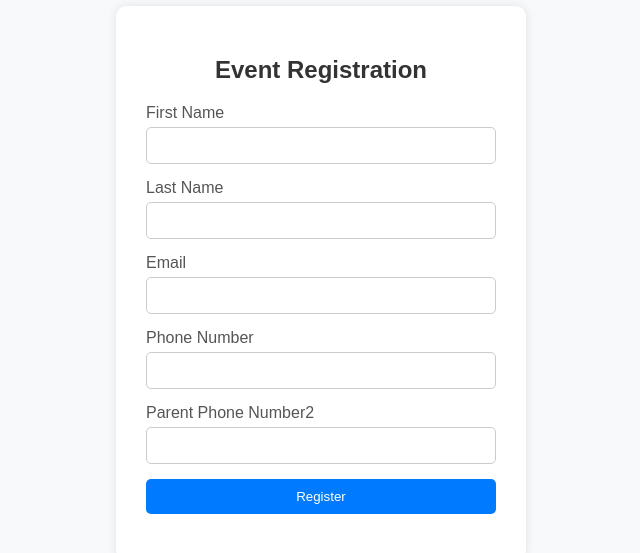
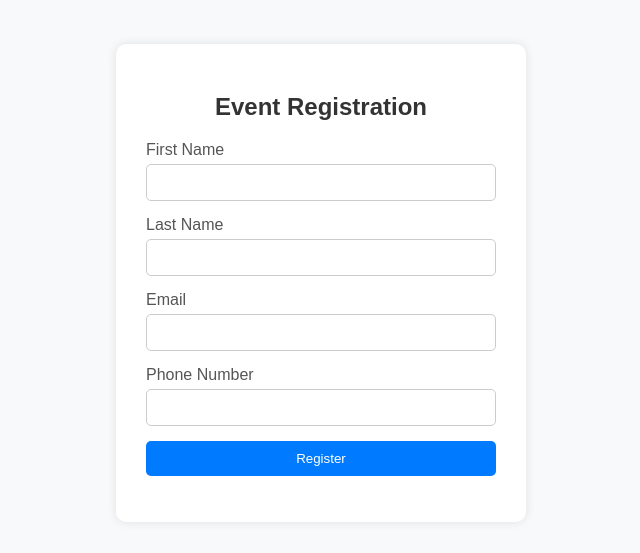
Before and after one commit to prakshiptha07/abc, a plain HTML site: page index.html in a window 1280 px wide. Shown: the part 117-670 px from the top of the page, without its empty margins (319-959 px from the left). Drawn offline with Linux system fonts and the light colour scheme.

Commit message:
Update index.html

```diff
--- a/index.html
+++ b/index.html
@@ -110,12 +110,6 @@
                 <input type="tel" id="phone" name="phone" required>
 
             </div>
-            <!-- Phone Number Field -->
-            <div class="inputbox">
-                <label for="phone"> Parent Phone Number2</label>
-                <input type="tel" id="phone" name="phone" required>
-
-            </div>
 
 
 
```
